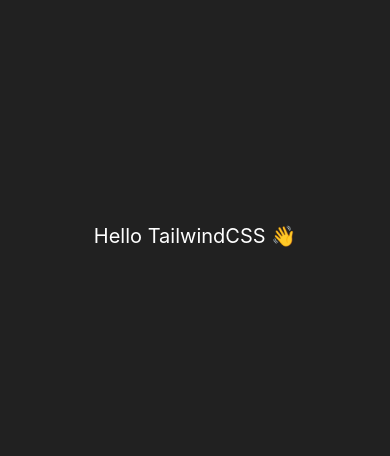
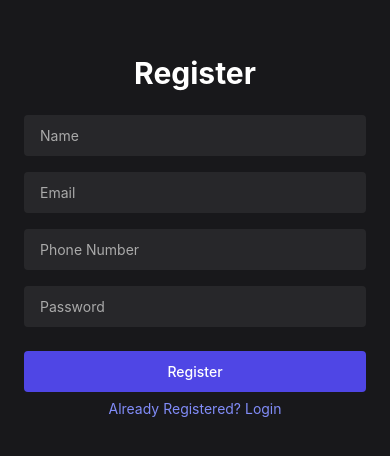
Before and after one commit to SuyashSoundatte/native-tailwind-setup, a React Native app: screen /Register in a window 390 px wide. Shown: the part 186-642 px from the top of the page. Built offline with nearby package versions, Linux system fonts and the light colour scheme.

Commit message:
pages added

```diff
--- a/App.tsx
+++ b/App.tsx
@@ -1,11 +1,36 @@
+import './global.css';
 import React from 'react';
-import { View, Text } from 'react-native';
-import './global.css';
+import {NavigationContainer} from '@react-navigation/native';
+import {createNativeStackNavigator} from '@react-navigation/native-stack';
+import {StatusBar} from 'react-native';
+import Home from './screens/Home';
+import Login from './screens/Login';
+import Register from './screens/Register';
+
+export type RootStackParamList = {
+  Login: undefined;
+  Register: undefined;
+  Home: undefined;
+};
+
+const Stack = createNativeStackNavigator<RootStackParamList>();
 
 export default function App() {
   return (
-    <View className="flex-1 items-center justify-center bg-[#212121]">
-      <Text className="text-white text-xl">Hello TailwindCSS 👋</Text>
-    </View>
+    <>
+      <StatusBar barStyle="light-content" backgroundColor="#0f172a" />
+      <NavigationContainer>
+        <Stack.Navigator
+          initialRouteName="Login"
+          screenOptions={{
+            headerShown: false,
+            contentStyle: {backgroundColor: '#0f172a'},
+          }}>
+          <Stack.Screen name="Login" component={Login} />
+          <Stack.Screen name="Register" component={Register} />
+          <Stack.Screen name="Home" component={Home} />
+        </Stack.Navigator>
+      </NavigationContainer>
+    </>
   );
 }
--- a/index.js
+++ b/index.js
@@ -5,5 +5,6 @@
 import {AppRegistry} from 'react-native';
 import App from './App';
 import {name as appName} from './app.json';
+import 'react-native-gesture-handler';
 
 AppRegistry.registerComponent(appName, () => App);
--- /dev/null
+++ b/screens/Home.tsx
@@ -0,0 +1,10 @@
+import React from 'react';
+import { View, Text } from 'react-native';
+
+export default function Home() {
+  return (
+    <View className="flex-1 items-center justify-center bg-zinc-900">
+      <Text className="text-white text-2xl font-bold">Welcome to Home</Text>
+    </View>
+  );
+}
--- /dev/null
+++ b/screens/Login.tsx
@@ -0,0 +1,75 @@
+import React, {useState} from 'react';
+import {View, Text, TextInput, Pressable} from 'react-native';
+import {NativeStackScreenProps} from '@react-navigation/native-stack';
+import {RootStackParamList} from '../App';
+import {Alert} from 'react-native';
+import axios from 'axios';
+
+type Props = NativeStackScreenProps<RootStackParamList, 'Login'>;
+
+export default function Login({navigation}: Props) {
+  const [email, setEmail] = useState('');
+  const [password, setPassword] = useState('');
+
+  const handleLogin = async () => {
+    try {
+      const res = await axios.post(
+        'http://10.49.246.3:3000/login',
+        {email, password},
+        {
+          headers: {
+            'Content-Type': 'application/json',
+          },
+        },
+      );
+
+      console.log(res.data);
+
+      Alert.alert('Success', 'Registration successful');
+      navigation.navigate('Home');
+    } catch (err: any) {
+      console.log(err);
+      if (err.response?.data?.msg) {
+        Alert.alert('Registration Failed', err.response.data.msg);
+      } else {
+        Alert.alert('Error', 'Something went wrong');
+      }
+    }
+  };
+
+  return (
+    <View className="flex-1 items-center justify-center bg-zinc-900 px-6">
+      <Text className="text-white text-3xl font-bold mb-6">Login</Text>
+
+      <TextInput
+        className="w-full bg-zinc-800 text-white px-4 py-3 rounded mb-4"
+        placeholder="Email"
+        placeholderTextColor="#aaa"
+        value={email}
+        onChangeText={setEmail}
+        keyboardType="email-address"
+        autoCapitalize="none"
+      />
+      <TextInput
+        className="w-full bg-zinc-800 text-white px-4 py-3 rounded mb-6"
+        placeholder="Password"
+        placeholderTextColor="#aaa"
+        value={password}
+        onChangeText={setPassword}
+        secureTextEntry
+      />
+
+      <Pressable
+        className="bg-indigo-600 px-6 py-3 rounded w-full mb-3"
+        onPress={handleLogin}>
+        <Text className="text-white text-center font-medium">Login</Text>
+      </Pressable>
+
+      <Pressable onPress={() => navigation.navigate('Register')}>
+        <Text className="text-indigo-400 text-center mt-2">
+          Don't have an account? Register
+        </Text>
+      </Pressable>
+    </View>
+  );
+}
--- /dev/null
+++ b/screens/Register.tsx
@@ -0,0 +1,87 @@
+import React, {useState} from 'react';
+import {View, Text, TextInput, Pressable} from 'react-native';
+import {NativeStackScreenProps} from '@react-navigation/native-stack';
+import {RootStackParamList} from '../App';
+import {Alert} from 'react-native';
+import axios from 'axios';
+
+type Props = NativeStackScreenProps<RootStackParamList, 'Register'>;
+
+export default function Register({navigation}: Props) {
+  const [name, setName] = useState('');
+  const [email, setEmail] = useState('');
+  const [number, setNumber] = useState('');
+  const [password, setPassword] = useState('');
+
+  const handleRegister = async () => {
+    try {
+      console.log(name, email, number, password);
+      const res = await axios.post('http://10.49.246.3:3000/register', {
+        name,
+        email,
+        number,
+        password,
+      });
+      console.log(res.data);
+
+      Alert.alert('Success', 'Registration successful');
+      navigation.navigate('Login');
+    } catch (err: any) {
+      if (err.response?.data?.msg) {
+        Alert.alert('Registration Failed', err.response.data.msg);
+      } else {
+        Alert.alert('Error', 'Something went wrong');
+      }
+    }
+  };
+
+  return (
+    <View className="flex-1 items-center justify-center bg-zinc-900 px-6">
+      <Text className="text-white text-3xl font-bold mb-6">Register</Text>
+
+      <TextInput
+        className="w-full bg-zinc-800 text-white px-4 py-3 rounded mb-4"
+        placeholder="Name"
+        placeholderTextColor="#aaa"
+        value={name}
+        onChangeText={setName}
+      />
+      <TextInput
+        className="w-full bg-zinc-800 text-white px-4 py-3 rounded mb-4"
+        placeholder="Email"
+        placeholderTextColor="#aaa"
+        value={email}
+        onChangeText={setEmail}
+        keyboardType="email-address"
+        autoCapitalize="none"
+      />
+      <TextInput
+        className="w-full bg-zinc-800 text-white px-4 py-3 rounded mb-4"
+        placeholder="Phone Number"
+        placeholderTextColor="#aaa"
+        value={number}
+        onChangeText={setNumber}
+        keyboardType="phone-pad"
+      />
+      <TextInput
+        className="w-full bg-zinc-800 text-white px-4 py-3 rounded mb-6"
+        placeholder="Password"
+        placeholderTextColor="#aaa"
+        value={password}
+        onChangeText={setPassword}
+        secureTextEntry
+      />
+
+      <Pressable
+        className="bg-indigo-600 px-6 py-3 rounded w-full"
+        onPress={handleRegister}>
+        <Text className="text-white text-center font-medium">Register</Text>
+      </Pressable>
+      <Pressable onPress={() => navigation.navigate('Login')}>
+        <Text className="text-indigo-400 text-center mt-2">
+          Already Registered? Login
+        </Text>
+      </Pressable>
+    </View>
+  );
+}
--- a/tailwind.config.js
+++ b/tailwind.config.js
@@ -1,6 +1,6 @@
 /** @type {import('tailwindcss').Config} */
 module.exports = {
-  content: ['./App.{js,jsx,ts,tsx}', './src/**/*.{js,jsx,ts,tsx}'],
+  content: ['./App.{js,jsx,ts,tsx}', './src/**/*.{js,jsx,ts,tsx}', './screens/**/*.{js,jsx,ts,tsx}'],
   presets: [require('nativewind/preset')],
   theme: {
     extend: {},
```
Also changed, not shown: package.json (+9 -2 lines), 2 other files (tests, documents, lock files or other folders).
